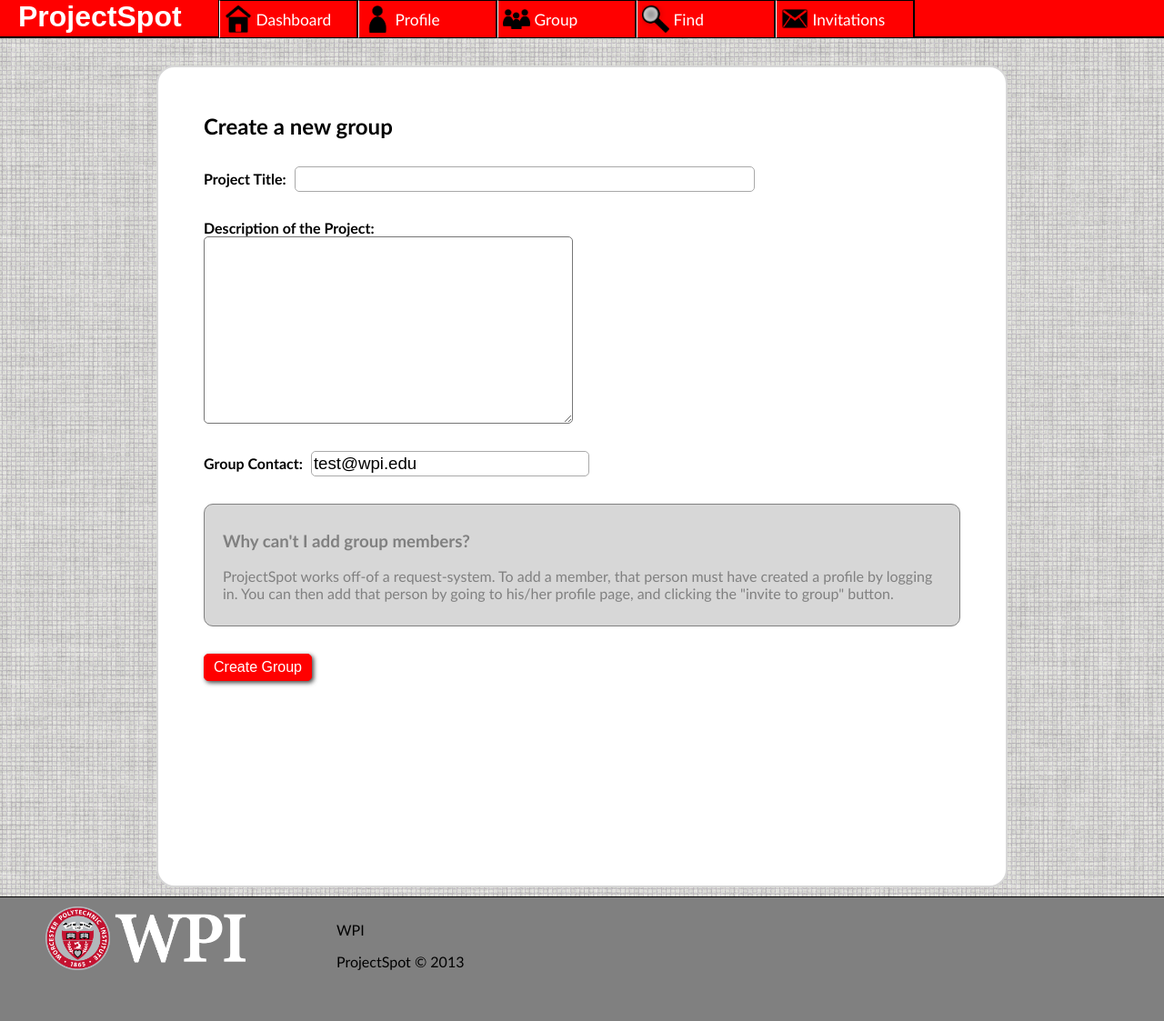
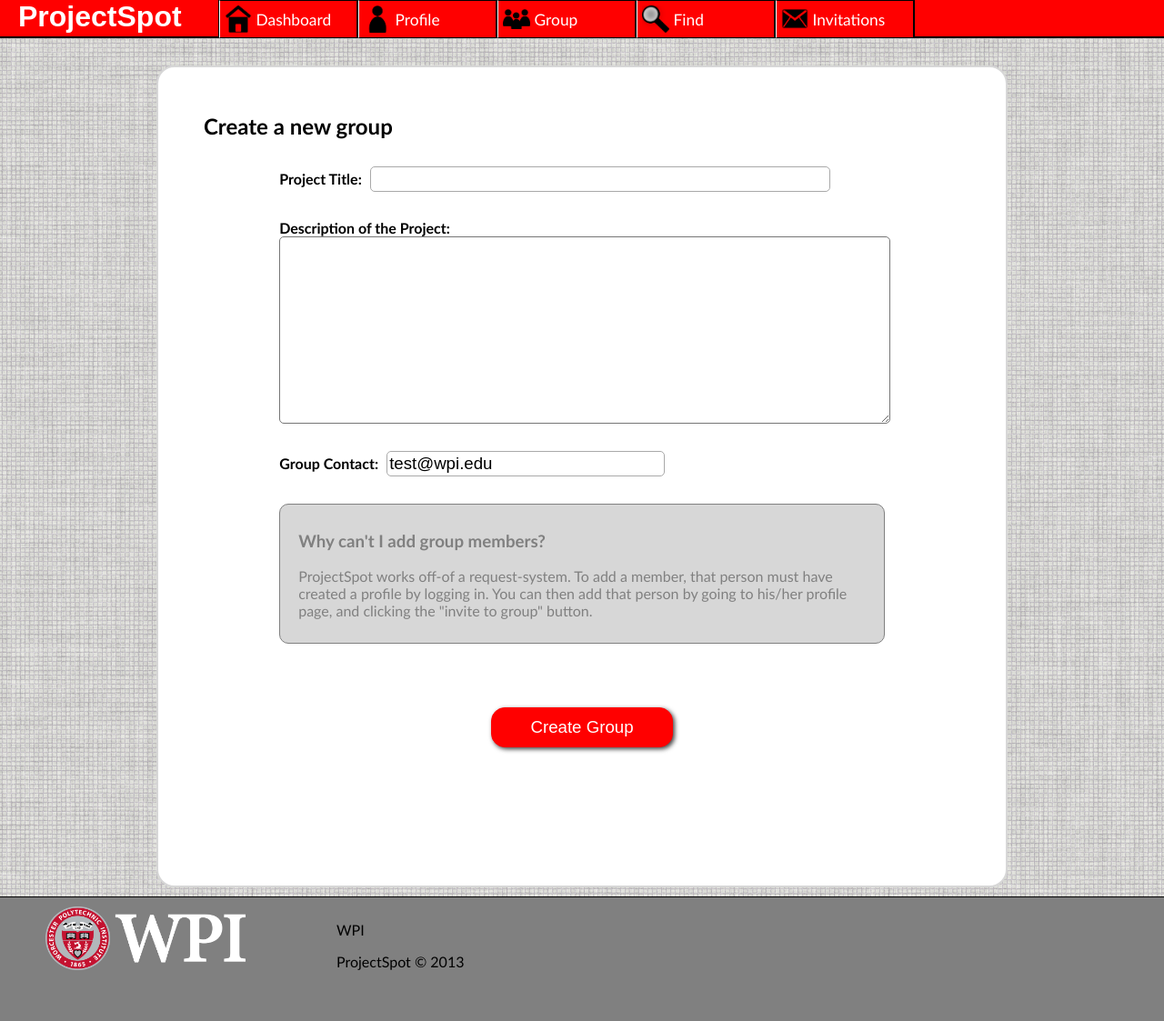
Before and after one commit to irreama/ProjectSpot, a PHP site: template ProjectSpot/application/views/group/new.php in a window 1280 px wide. Shown: the whole page at 91% size. Run offline with PHP 8.4, Linux system fonts and the light colour scheme; the template is opened without the code that fills it, so the values that code supplies are empty; some libraries are stand-ins or nearby versions.

Commit message:
create new group page should be done now

```diff
--- a/ProjectSpot/application/views/group/new.php
+++ b/ProjectSpot/application/views/group/new.php
@@ -3,7 +3,7 @@
 	<h2>Create a new group</h2>
 </div>
 
-<div>
+<div class="group-form">
 	<?php
 	echo form_open('group/new/');
 	?>
@@ -35,7 +35,7 @@
 			</p>
 		</div>
 
-		<input class="enter button-element-small" type="submit" name="submit" value="Create Group"/>
+		<input class="enter button-element" type="submit" name="submit" value="Create Group"/>
 	</div>
 	</form>
 </div>
--- a/ProjectSpot/stylesheets/create_group.css
+++ b/ProjectSpot/stylesheets/create_group.css
@@ -10,7 +10,8 @@
 }
 
 .group_description{
-	width:400px;
+	/*width:400px;*/
+	width:100%;
 	height:200px;
 	border-radius:5px;
 }
@@ -22,3 +23,9 @@
 	padding:2px;
 	font-size:14pt;
 }
+
+.group-form{
+	margin-left:auto;
+	margin-right:auto;
+	width:80%;
+}
```
